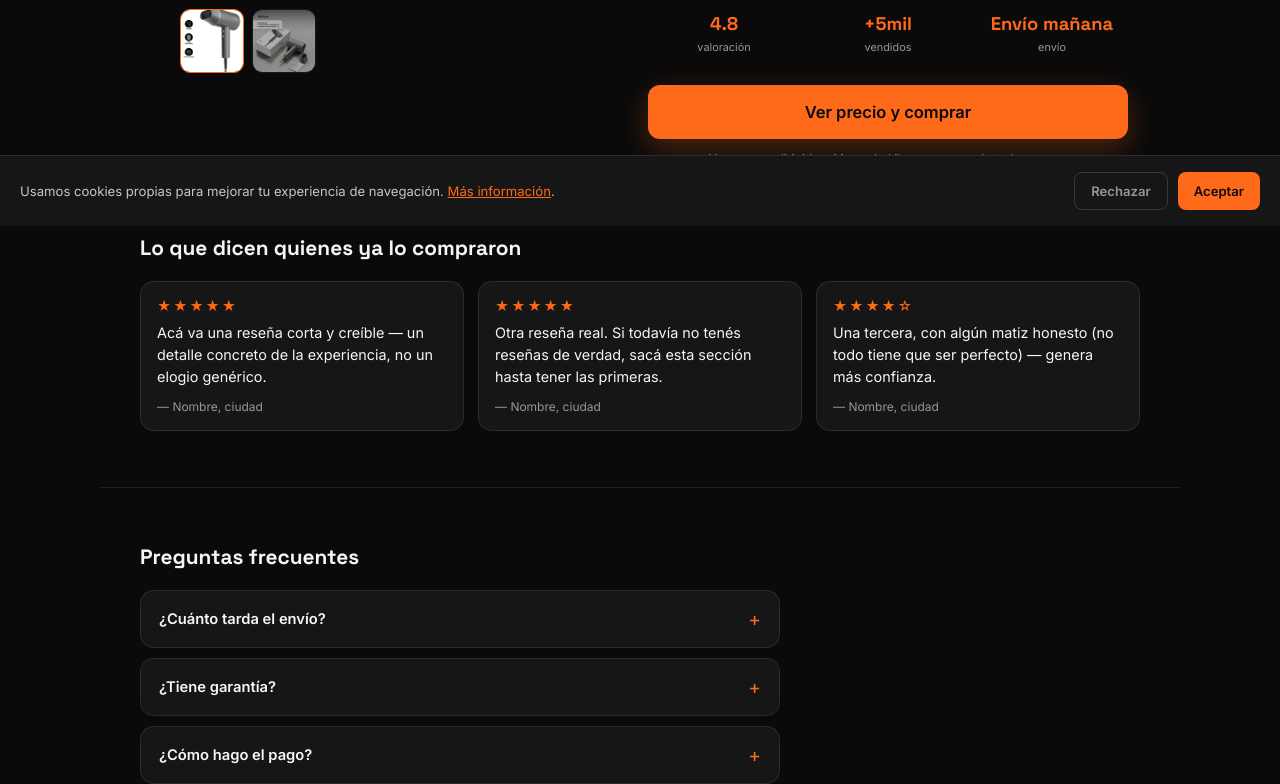
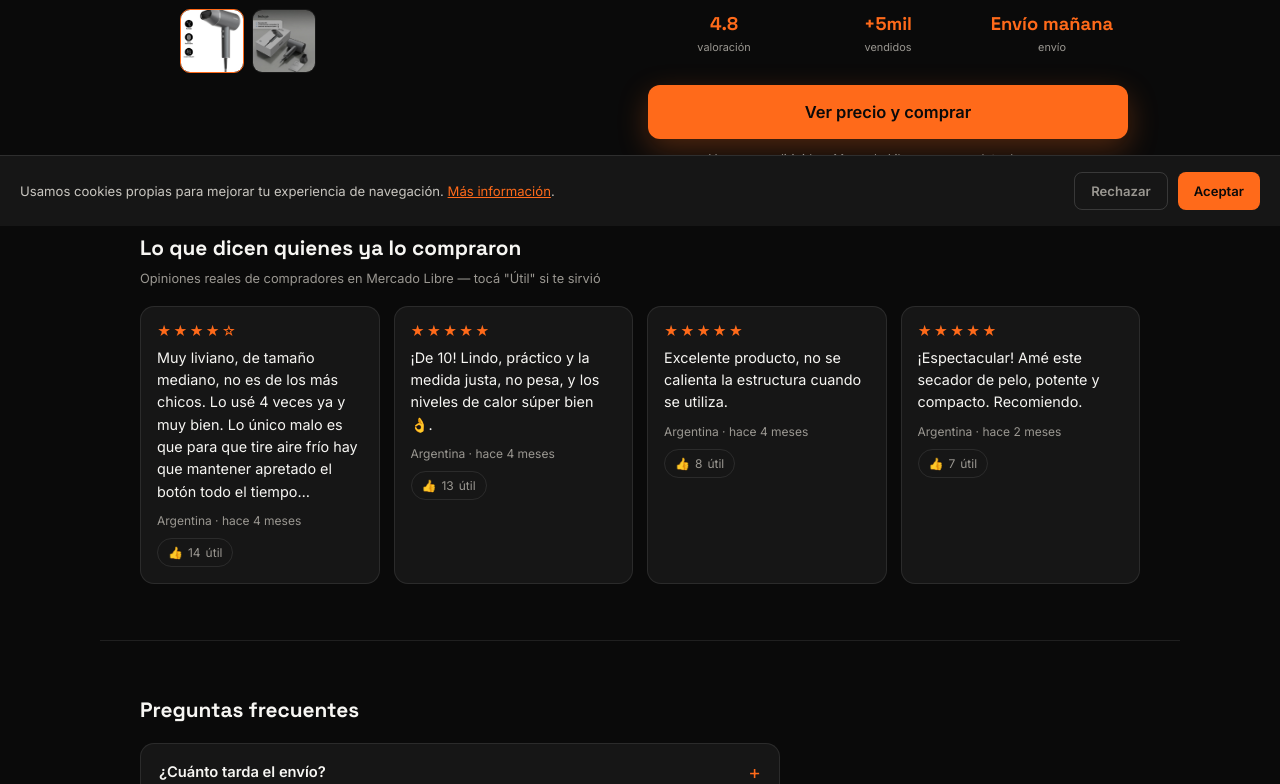
Before and after one commit to ivanoshiro08/fayer-web, a plain HTML site: page producto-2.html in a window 1280 px wide. Shown: the part 574-1358 px from the top of the page. Drawn offline with Linux system fonts and the light colour scheme.

Commit message:
Suma reseñas reales del secador de pelo

```diff
--- a/producto-2.html
+++ b/producto-2.html
@@ -436,21 +436,39 @@
   <div class="section">
     <div class="section-inner">
       <h2 class="section-title">Lo que dicen quienes ya lo compraron</h2>
+      <p style="font-size:0.8rem;color:var(--text-dim);margin:-10px 0 20px;">Opiniones reales de compradores en Mercado Libre — tocá "Útil" si te sirvió</p>
       <div class="reviews">
         <div class="review-card">
-          <div class="review-stars">★★★★★</div>
-          <p class="review-text">Acá va una reseña corta y creíble — un detalle concreto de la experiencia, no un elogio genérico.</p>
-          <div class="review-author">— Nombre, ciudad</div>
+          <div class="review-stars">★★★★☆</div>
+          <p class="review-text">Muy liviano, de tamaño mediano, no es de los más chicos. Lo usé 4 veces ya y muy bien. Lo único malo es que para que tire aire frío hay que mantener apretado el botón todo el tiempo…</p>
+          <div class="review-footer">
+            <div class="review-author">Argentina · hace 4 meses</div>
+            <button class="review-like-btn" data-review-id="p2-r1" data-base="14">👍 <span class="review-like-count">14</span> útil</button>
+          </div>
         </div>
         <div class="review-card">
           <div class="review-stars">★★★★★</div>
-          <p class="review-text">Otra reseña real. Si todavía no tenés reseñas de verdad, sacá esta sección hasta tener las primeras.</p>
-          <div class="review-author">— Nombre, ciudad</div>
+          <p class="review-text">¡De 10! Lindo, práctico y la medida justa, no pesa, y los niveles de calor súper bien 👌.</p>
+          <div class="review-footer">
+            <div class="review-author">Argentina · hace 4 meses</div>
+            <button class="review-like-btn" data-review-id="p2-r2" data-base="13">👍 <span class="review-like-count">13</span> útil</button>
+          </div>
         </div>
         <div class="review-card">
-          <div class="review-stars">★★★★☆</div>
-          <p class="review-text">Una tercera, con algún matiz honesto (no todo tiene que ser perfecto) — genera más confianza.</p>
-          <div class="review-author">— Nombre, ciudad</div>
+          <div class="review-stars">★★★★★</div>
+          <p class="review-text">Excelente producto, no se calienta la estructura cuando se utiliza.</p>
+          <div class="review-footer">
+            <div class="review-author">Argentina · hace 4 meses</div>
+            <button class="review-like-btn" data-review-id="p2-r3" data-base="8">👍 <span class="review-like-count">8</span> útil</button>
+          </div>
+        </div>
+        <div class="review-card">
+          <div class="review-stars">★★★★★</div>
+          <p class="review-text">¡Espectacular! Amé este secador de pelo, potente y compacto. Recomiendo.</p>
+          <div class="review-footer">
+            <div class="review-author">Argentina · hace 2 meses</div>
+            <button class="review-like-btn" data-review-id="p2-r4" data-base="7">👍 <span class="review-like-count">7</span> útil</button>
+          </div>
         </div>
       </div>
     </div>
```
